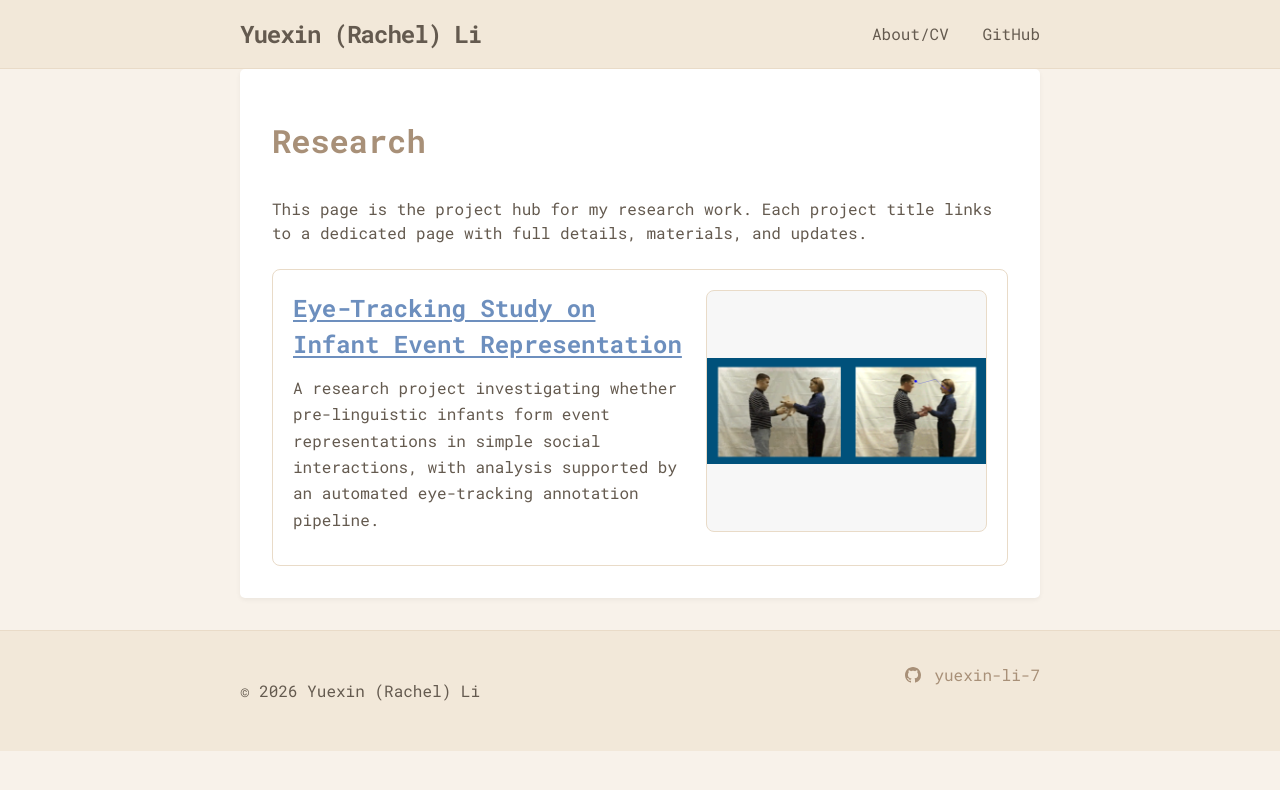
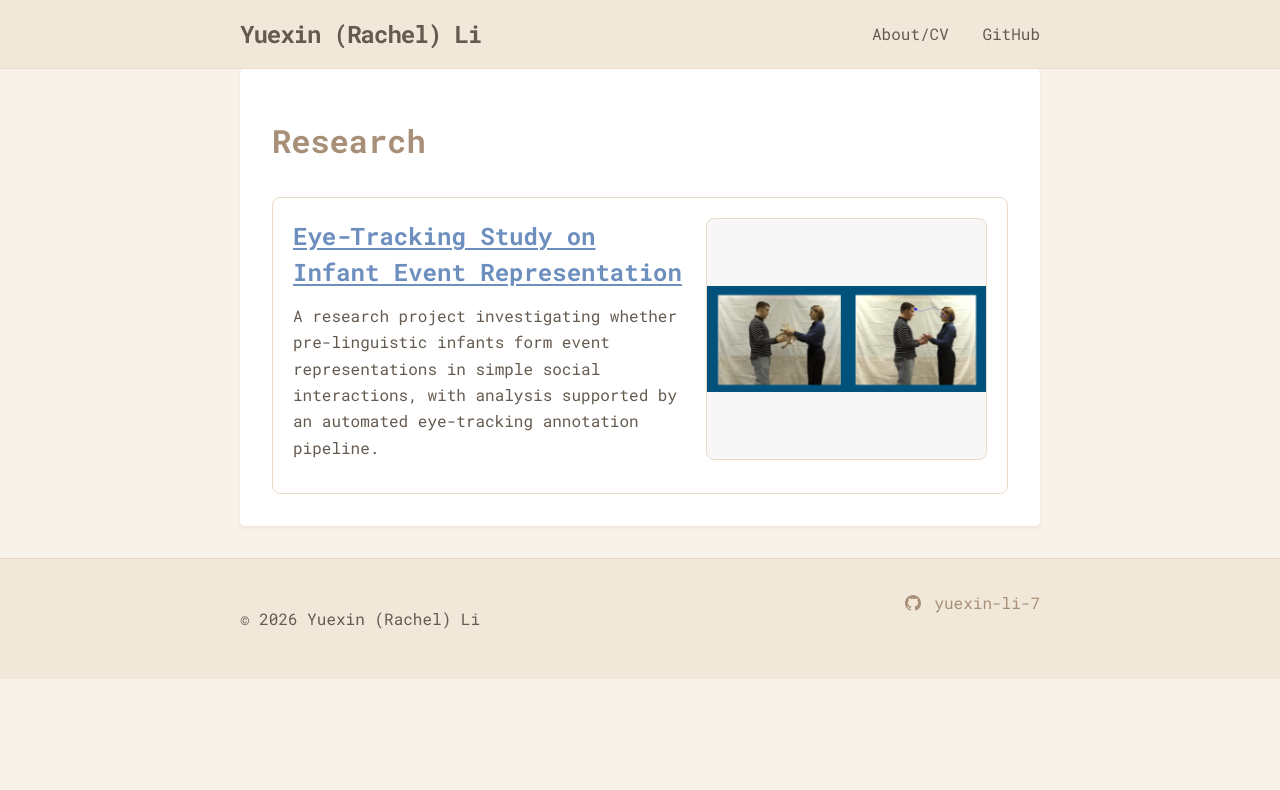
Before and after one commit to yuexin-li-7/yuexin-li-7.github.io, a Jekyll site: the page built from research.md, in a window 1280 px wide. Shown: the top 790 px of the page. Built offline with Jekyll 4.4.1, drawn with Linux system fonts in a browser that asks for light colours.

Commit message:
Remove research page intro text

```diff
--- a/research.md
+++ b/research.md
@@ -3,10 +3,6 @@ layout: page
 title: Research
 permalink: /research/
 ---
-
-<p class="research-intro">
-  This page is the project hub for my research work. Each project title links to a dedicated page with full details, materials, and updates.
-</p>
 
 <section class="research-list">
   <article class="research-card">
```
